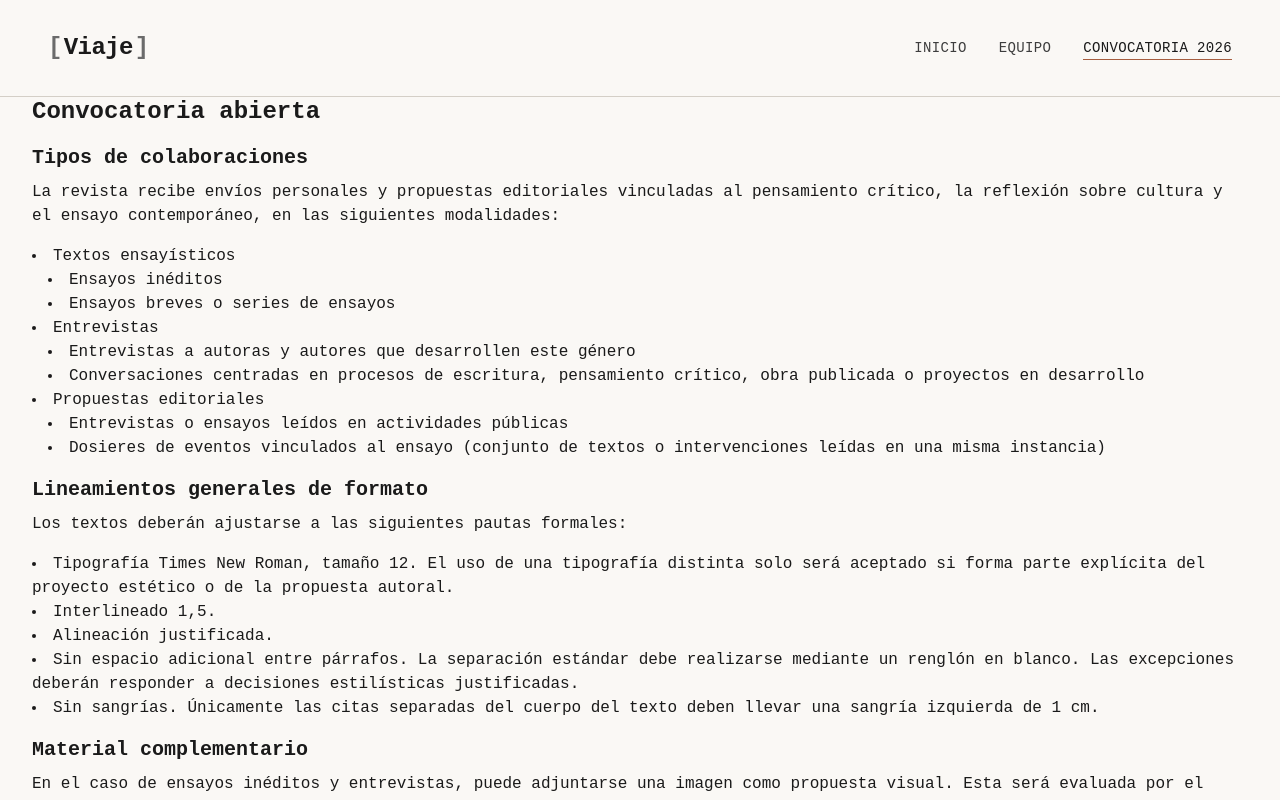
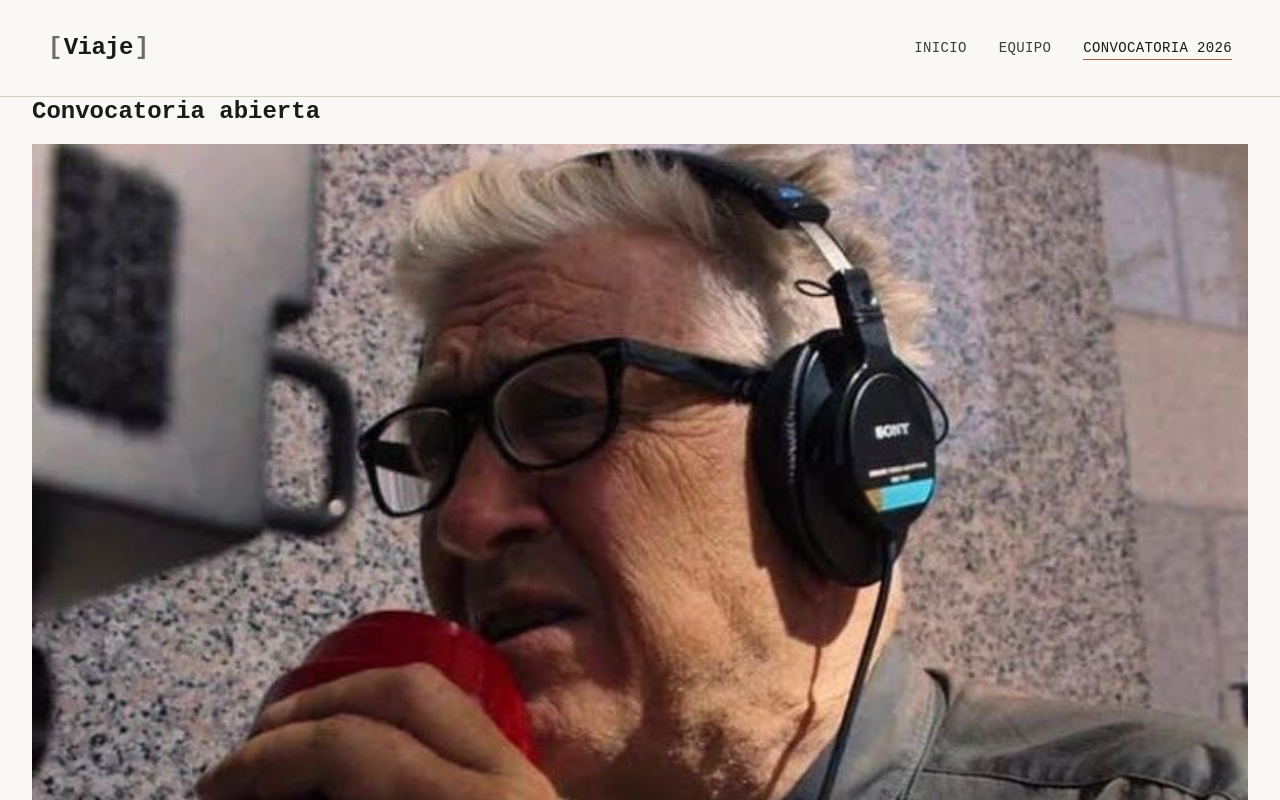
Before and after one commit to ferdinandda/viaje-webpage, a SvelteKit app: page /convocatoria in a window 1280 px wide. Shown: the top 800 px of the page. Built offline with nearby package versions, Linux system fonts and the light colour scheme.

Commit message:
feat: Add david lynch image to convocatoria page

```diff
--- a/src/routes/convocatoria/+page.svelte
+++ b/src/routes/convocatoria/+page.svelte
@@ -1,5 +1,6 @@
 <div class="font-[var(--font-body)] p-8 pt-24">
   <h1 class="text-2xl font-bold mb-4">Convocatoria abierta</h1>
+  <img src="/david lynch_.jpg" alt="David Lynch" class="w-full h-auto mb-4" />
 
   <h2 class="text-xl font-bold mb-2">Tipos de colaboraciones</h2>
   <p class="mb-4">La revista recibe envíos personales y propuestas editoriales vinculadas al pensamiento crítico, la reflexión sobre cultura y el ensayo contemporáneo, en las siguientes modalidades:</p>
```
Also changed, not shown: static/david lynch_.jpg (added).
